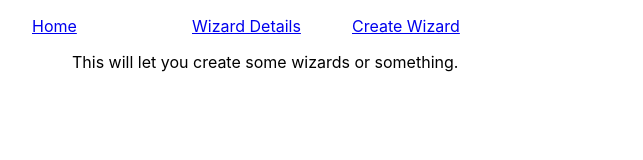
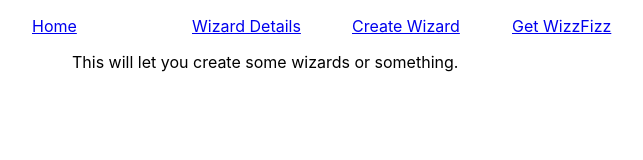
Before and after one commit to RobotOptimist/wizard-ui, a JavaScript app: page /create-wizard in a window 1280 px wide. Shown: the top 160 px of the page, without its empty margins (8-651 px from the left). Built offline with nearby package versions, Linux system fonts and the light colour scheme.

Commit message:
experiment

```diff
--- a/src/components/nav.js
+++ b/src/components/nav.js
@@ -6,6 +6,9 @@ function Nav(props) {
     <nav>
       <ul>
         {menuItems}
+        <li>
+          <a href="https://wizard-potion-app.azurewebsites.net/api/wizards/james@fakeemail.com~WizFizzz">Get WizzFizz</a>
+         </li>
       </ul>
     </nav>
   )
```
